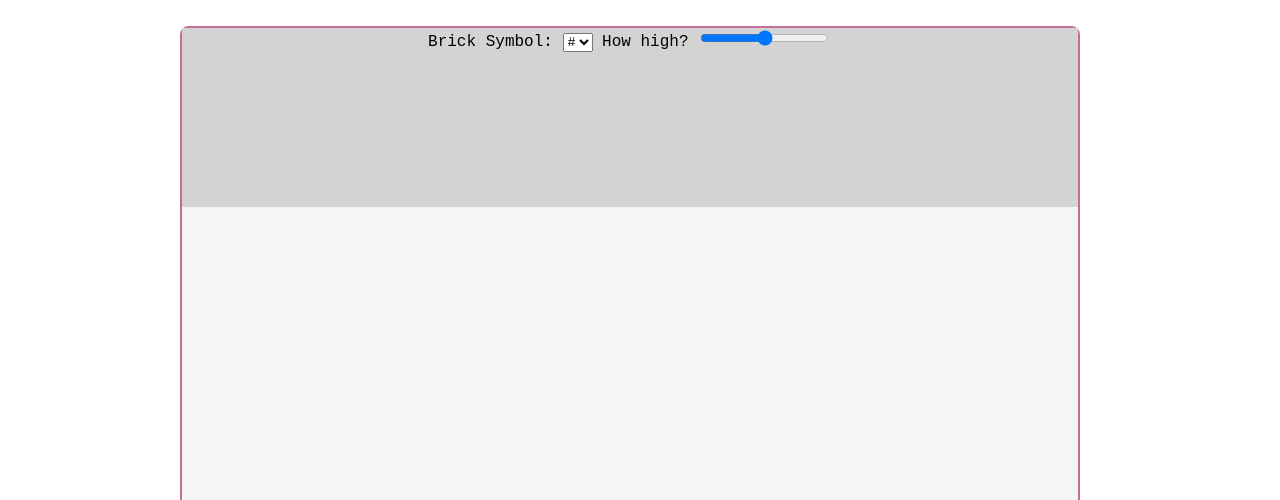
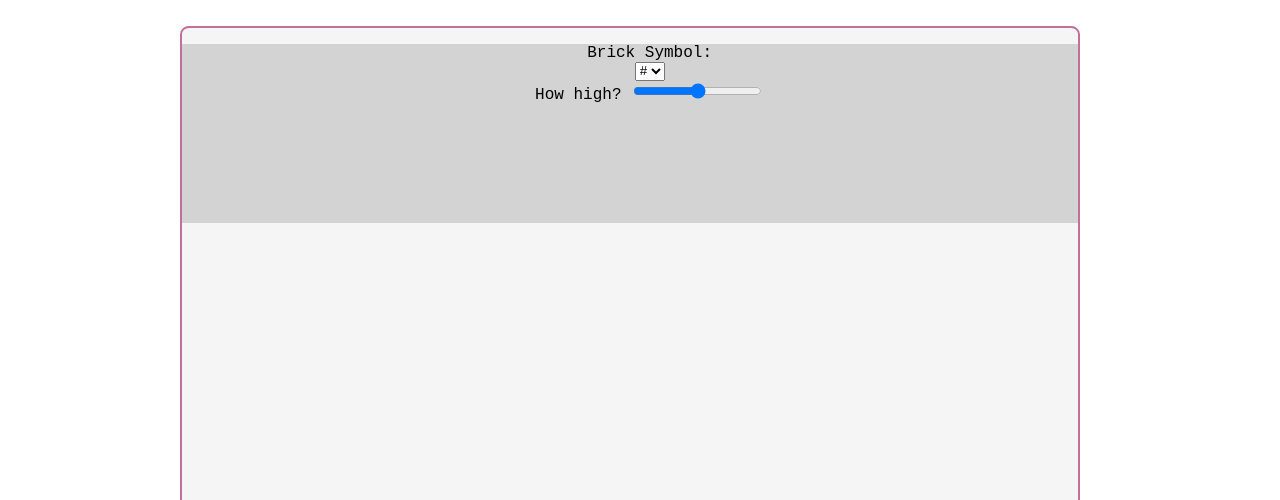
Before and after one commit to j-kincaid/pyramid-slide, a plain HTML site: page index.html in a window 1280 px wide. Shown: the part 300-800 px from the top of the page. Drawn offline with Linux system fonts and the light colour scheme.

Commit message:
added brickUnit variable to pyChar()

```diff
--- a/css/style.css
+++ b/css/style.css
@@ -60,6 +60,10 @@ nav#symbol {
     display: inline;
 }
 
+nav ul li {
+    list-style: none;
+}
+
 span {
     font-weight: bold;
 }
@@ -79,6 +83,13 @@ td {
 div#pyramid {
     height: 50vw;
     background-color: whitesmoke;
+    line-height: 0;
+    font-size: 30px;
+}
+
+div#hash {
+    height: 49vw;
+    background-color: whitesmoke;
     color: #c27099;
     line-height: 0;
     font-size: 30px;
--- a/index.html
+++ b/index.html
@@ -17,31 +17,30 @@ pyramid-slide
         <h1>Pyramid Slide</h1>
         <div id="gameWindow">
             <div id="controls">
-                <nav id="symbol">
-                    <label id="bricks">Brick Symbol:</label>
-                    <!-- Use the select event onchange  -->
-                    <select onchange="pyrChar()">
+                <nav id="menu">
+                    <ul>
+                        <li>Brick Symbol:</li>
+                        <li id="hash"><select id="symbol" onchange="pyrChar()">
                                         <option value="#">#</option>
                                         <option value="@">@</option>
                                         <option value="X">X</option>
                                         <option value="$">$</option>
                             </select>
-                </nav>
+                        </li>
+                        <li>
                             <!--  input with type="range" and slider event oninput -->
                             <label for="height">How high?
-                    <span id="height"><b><input id="slider" type="range" min="2" max="20"  oninput="drawPyramid(x)"></b></span>
+                    <span id="height"><b><input id="slider" type="range" min="2" max="20" oninput="drawPyramid(x)"></b></span>
                 </label>
-                </form>
+                        </li>
+                    </ul>
+                </nav>
             </div>
 
+            <div id="pyramid">
+                <div id="hash">
 
-
-
-
-
-
-
-            <div id="pyramid">
+                </div>
             </div>
         </div>
     </div>
--- a/pyramid.js
+++ b/pyramid.js
@@ -6,8 +6,8 @@
 // Change characters in bricks menu
 
 function pyrChar() {
-    var x = document.getElementById("symbol").value;
-    document.getElementById("bricks").innerHTML = "option value= " + x;
+    var brickUnit = getElementById("symbol").value;
+    document.getElementById("hash").innerHTML = brickUnit;
 }
 
 
@@ -18,7 +18,7 @@ var formElem = document.getElementById("menu");
 
 // draw pyramid with the specified height
 
-function drawPyramid() {
+function drawPyramid(height) {
 
     // first, clear the old content
     //
```
Lines whose indentation alone changed are shown as unchanged.
